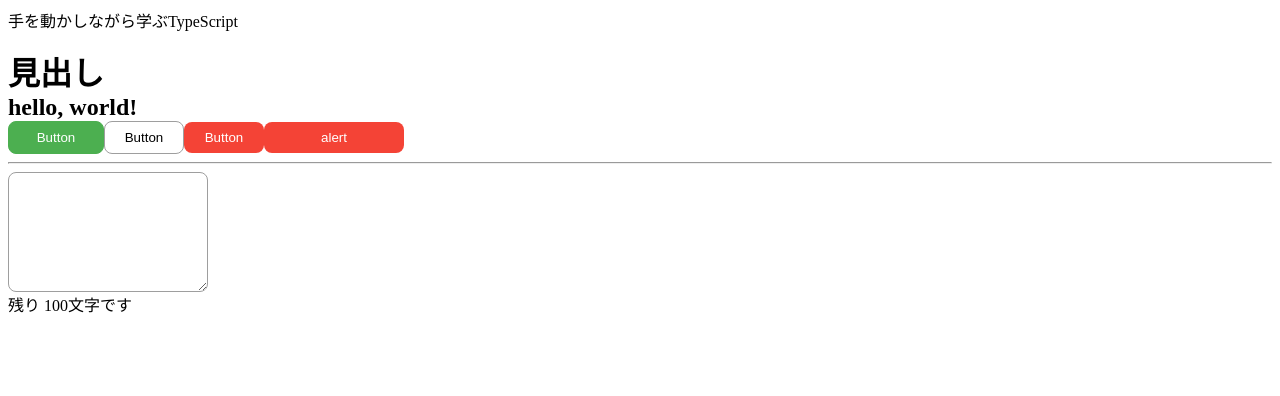
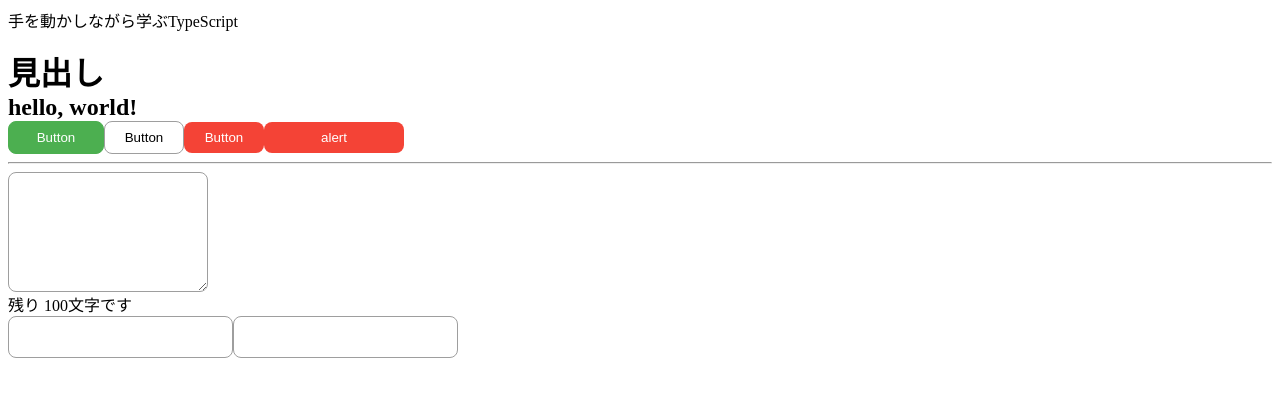
Before and after one commit to mendelssohnbach/react-styledcompnet-ui, a React app: page / in a window 1280 px wide. Shown: the top 396 px of the page. Built offline with nearby package versions, Linux system fonts and the light colour scheme.

Commit message:
:lipstick: Input UI作成

```diff
--- a/src/App.tsx
+++ b/src/App.tsx
@@ -1,5 +1,6 @@
 import { AlertButton, Button } from './libs/Button';
 import { Heading } from './libs/Heading';
+import { Input } from './libs/Input';
 import { Text } from './libs/Text';
 import { TextArea } from './libs/TextArea';
 
@@ -37,6 +38,8 @@
         width={200}
         maxLength={100}
       />
+      <Input type="text" />
+      <Input type="password" />
     </>
   );
 };
--- /dev/null
+++ b/src/libs/Input.tsx
@@ -0,0 +1,42 @@
+import { InputHTMLAttributes, VFC } from 'react';
+import styled from 'styled-components';
+import { color, fontSize, radius, space } from './constants';
+
+type InputProps = InputHTMLAttributes<HTMLInputElement> & {
+  error?: boolean;
+  type?: 'text' | 'number' | 'password';
+  className?: string;
+};
+
+export const Input: VFC<InputProps> = ({
+  type,
+  value,
+  onChange,
+  className = '',
+  error = false,
+  ...props
+}) => {
+  return (
+    <Wrapper
+      type={type}
+      className={`${className} ${error ? 'error' : ''}`}
+      value={value}
+      onChange={onChange}
+      {...props}
+    />
+  );
+};
+
+const Wrapper = styled.input`
+  height: 42px;
+  padding: ${space.m};
+  border-radius: ${radius.m};
+  border: solid 1px ${color.gray};
+  font-size: ${fontSize.m};
+  box-sizing: border-box;
+
+  &.error {
+    color: ${color.red};
+    border: solid 1px ${color.red};
+  }
+`;
```
Also changed, not shown: 1 other file (tests, documents, lock files or other folders).
